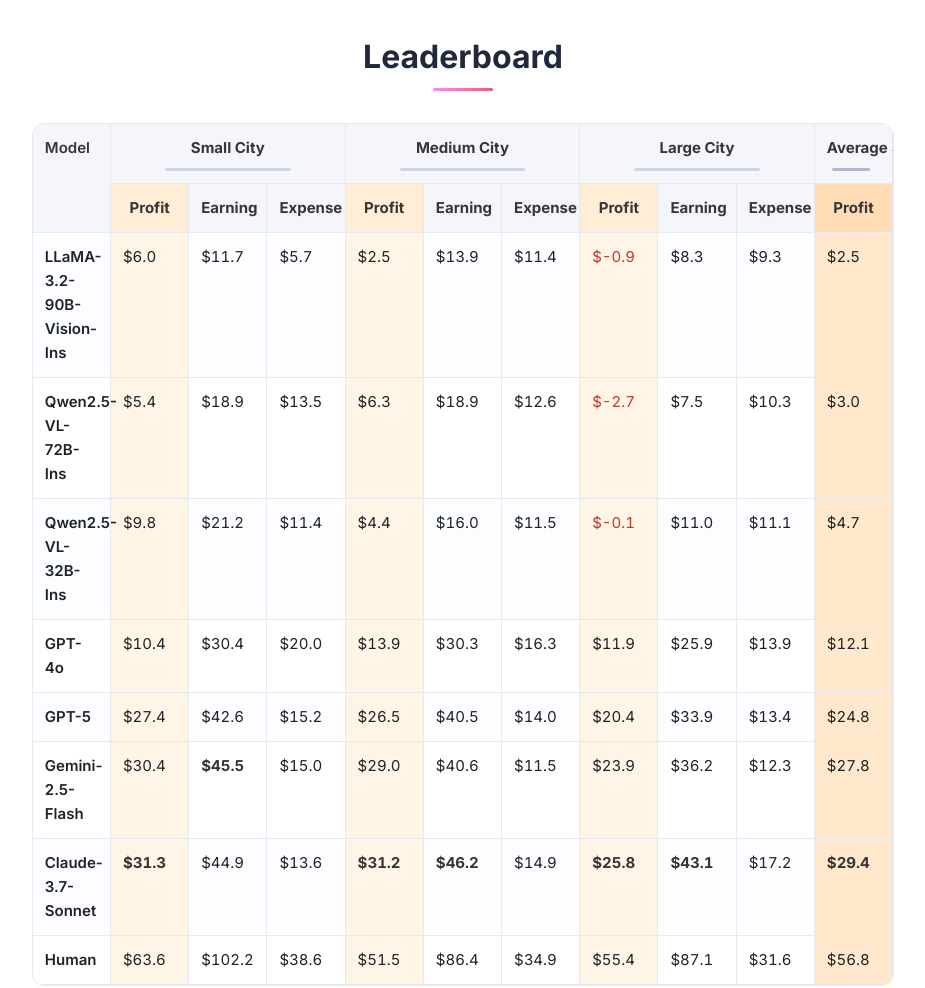
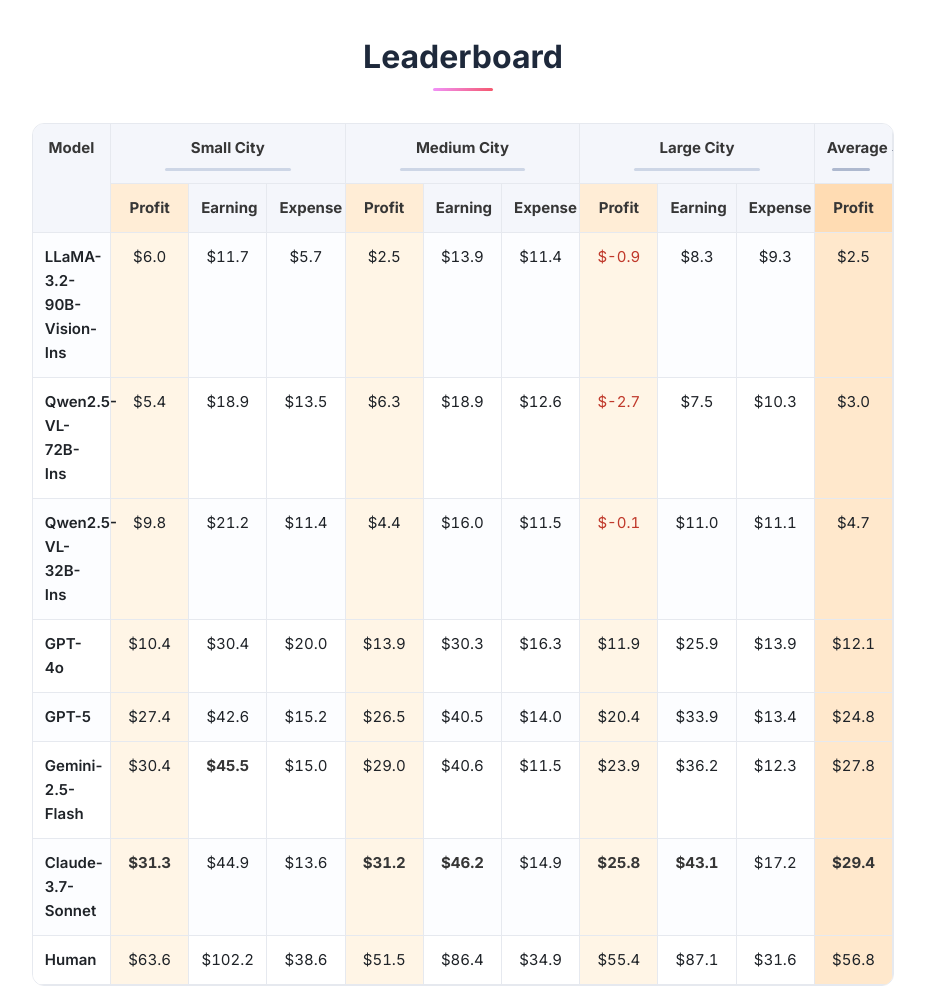
Before and after one commit to DeliveryBench/deliverybench.github.io, a plain HTML site: page index.html in a window 1280 px wide. Shown: the part 3160-4148 px from the top of the page, without its empty margins (177-1102 px from the left). Drawn offline with nearby package versions, Linux system fonts and the light colour scheme; some icons are missing.

Commit message:
update website

```diff
--- a/index.html
+++ b/index.html
@@ -446,6 +446,19 @@
         }
         .lb thead th:first-child{ background:var(--lb-head); z-index:3; }
       }
+      /* ✅ 强制：所有单元格严格居中（防止被 Bulma / 全局 table 样式覆盖） */
+      .lb th, .lb td{
+        text-align:center !important;
+      }
+
+      /* ✅ Model 列仍然左对齐（你现在的 left 类继续生效） */
+      .lb thead th.left,
+      .lb td.left{
+        text-align:left !important;
+      }
+      .lb thead th:first-child{
+        text-align:center !important;
+      }
 
       .col-profit-head{ background:var(--lb-profit-head)!important; }
       .col-profit{ background:var(--lb-profit)!important; }
@@ -603,7 +616,7 @@
           <table class="lb">
             <thead>
               <tr>
-                <th rowspan="2" class="left">Model</th>
+                <th rowspan="2">Model</th>
                 ${DATA.cities.map(c=>`
                   <th colspan="3" class="city-sort ${sort.by===c?'is-active':''}" data-city="${c}">
                     ${c}${sort.by===c?caret(sort.dir):""}
```
